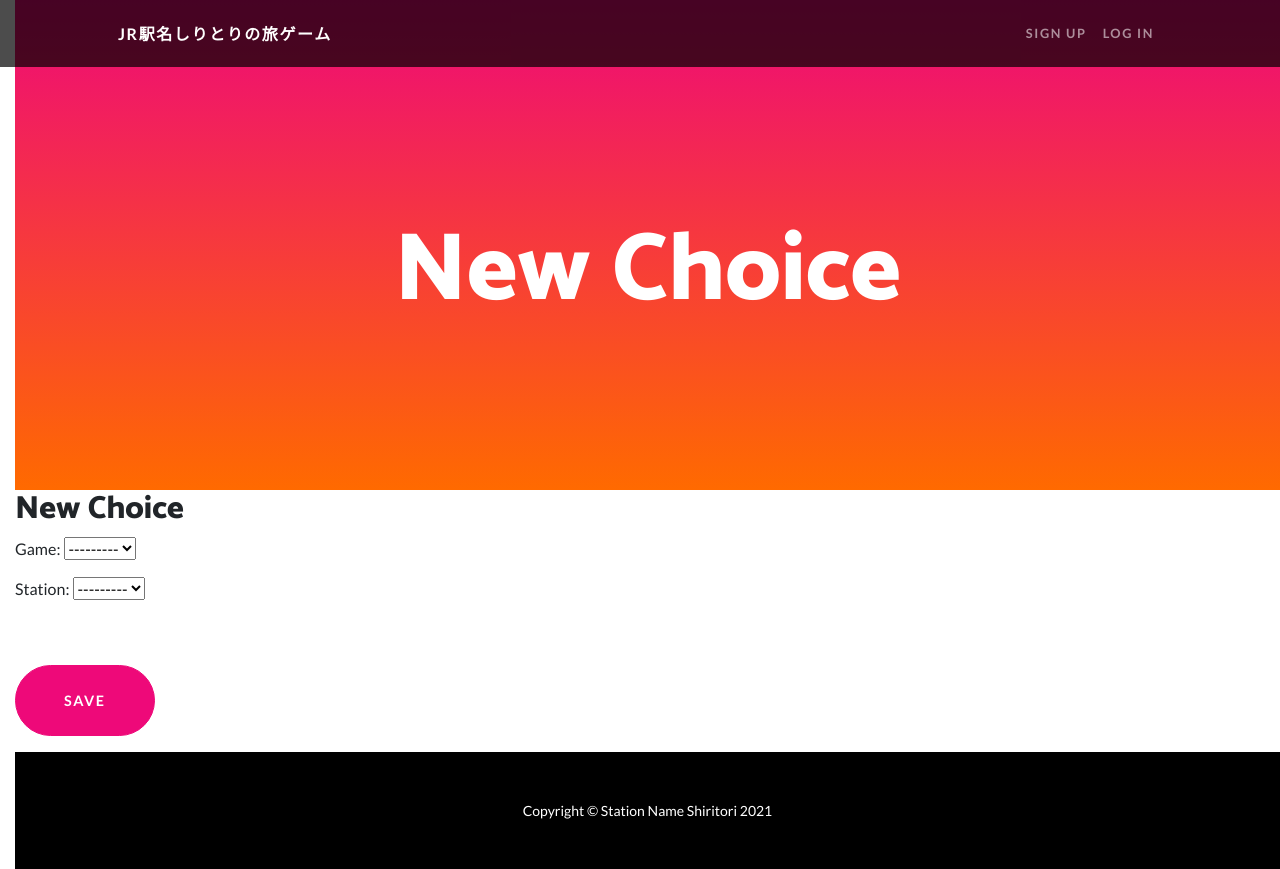
After one commit to shimachuu/shiritori, a Django app: page /game/choice/ in a window 1280 px wide. The commit adds this page. Run offline with Django 3.2, Linux system fonts and the light colour scheme; data that the repository does not hold is empty; some libraries are stand-ins or nearby versions.

Commit message:
しりとりはできるがchoiceが保存できない

```diff
--- a/stapp/admin.py
+++ b/stapp/admin.py
@@ -1,5 +1,5 @@
 from django.contrib import admin
-from .models import Prefecture, MstTestStation, TestGame
+from .models import Prefecture, MstTestStation, TestGame, TestChoice
 
 # django-import-exportsの設定
 from import_export import resources
@@ -46,3 +46,4 @@ class MstTestStationAdmin(ImportExportModelAdmin):
 admin.site.register(Prefecture, PrefectureAdmin)
 admin.site.register(MstTestStation, MstTestStationAdmin)
 admin.site.register(TestGame)
+admin.site.register(TestChoice)
--- a/stapp/forms.py
+++ b/stapp/forms.py
@@ -1,6 +1,6 @@
 from django import forms
 
-from .models import TestGame
+from .models import Prefecture, MstTestStation, TestGame, TestChoice
 
 
 class TestGameForm(forms.ModelForm):
@@ -8,3 +8,24 @@ class TestGameForm(forms.ModelForm):
     class Meta:
         model = TestGame
         fields = ('start_station', 'goal_station',)
+
+
+class TestChoiceForm(forms.ModelForm):
+
+    class Meta:
+        model = TestChoice
+        fields = ('game','station')
+
+    def __init__(self, game_id, start_letter, *args, **kwargs):
+
+        # https://sleepless-se.net/2018/07/10/django%E3%83%95%E3%82%A9%E3%83%BC%E3%83%A0%E5%86%85%E3%81%AE%E9%96%A2%E9%80%A3%E3%83%86%E3%83%BC%E3%83%96%E3%81%AB%E3%83%95%E3%82%A3%E3%83%AB%E3%82%BF%E3%83%BC%E3%82%92%E3%81%8B%E3%81%91%E3%82%8B/
+        # initメソッドを丸っと継承する（意味不明だがないと動かない）
+        super().__init__(*args, **kwargs)
+
+        # start_letter = kwargs.get("instance").start_letter
+        # start_letter = kwargs.pop('start_letter')
+        self.start_letter = start_letter # 成功！
+        self.fields['game'].initial = game_id
+
+        # https://codor.co.jp/django/about-filter
+        self.fields['station'].queryset = MstTestStation.objects.filter(first_letter=start_letter)
--- a/stapp/models.py
+++ b/stapp/models.py
@@ -43,3 +43,10 @@ class TestGame(models.Model):
 
     def __str__(self):
         return 'from ' + self.start_station.name_kata + ' to ' + self.goal_station.name_kata
+
+class TestChoice(models.Model):
+    game = models.ForeignKey(TestGame, on_delete=models.CASCADE)
+    station = models.ForeignKey(MstTestStation, on_delete=models.CASCADE)
+
+    def __str__(self):
+        return self.station.name_kata
--- a/stapp/templates/base.html
+++ b/stapp/templates/base.html
@@ -27,6 +27,7 @@
 
         <!---My style-->
         <link rel="stylesheet" type="text/css" href="{% static 'css/mystyle.css' %}">
+
         {% block head %}{% endblock %}
 
     </head>
--- /dev/null
+++ b/stapp/templates/new_choice.html
@@ -0,0 +1,32 @@
+{% extends 'base.html' %}
+
+{% load static %}
+
+{% block title %}New Choice｜JR駅名しりとりの旅ゲーム{% endblock %}
+
+{% block header %}
+
+<header class="masthead text-center text-white">
+    <div class="masthead-content">
+        <div class="container">
+            <h1 class="masthead-heading mb-0">New Choice</h1>
+        </div>
+    </div>
+
+</header>
+
+
+{% endblock %}
+
+{% block contents %}
+
+<h2>New Choice</h2>
+<form method="POST" class="post-form">
+    {% csrf_token %}
+    {{ form.as_p }}
+    <button type="submit" class="btn btn-primary btn-xl rounded-pill mt-5">Save</button>
+</form>
+
+
+
+{% endblock %}
--- a/stapp/urls.py
+++ b/stapp/urls.py
@@ -8,5 +8,5 @@ app_name = 'stapp'
 urlpatterns = [
     path('', views.IndexView.as_view(), name="index"),
     path('game/new/', views.new_game, name='new_game'),
-    # path('game/select/', views.choice, name='choice')
+    path('game/choice/', views.new_choice, name='new_choice')
 ]
--- a/stapp/views.py
+++ b/stapp/views.py
@@ -1,6 +1,13 @@
-from django.shortcuts import render
+from django.shortcuts import render, redirect
+from django.urls import reverse, reverse_lazy
+from urllib.parse import urlencode
 from django.views import generic
-from .forms import TestGameForm
+from .models import Prefecture, MstTestStation, TestGame, TestChoice
+from .forms import TestGameForm, TestChoiceForm
+
+from django.http import HttpResponse
+
+from django.views.generic import FormView
 
 # Create your views here.
 
@@ -9,27 +16,131 @@ class IndexView(generic.TemplateView):
 
 
 def new_game(request):
+
     if request.method == "POST":
         form = TestGameForm(request.POST)
 
+        # 入力内容のチェック
+        if form.is_valid():
+            game = form.save(commit=False) # 仮登録
+            game.player = request.user
+
+            # スタート地点の尻文字を、1選択目に渡したい
+            game.start_letter = game.start_station.last_letter
+
+            # ゴール地点の頭文字をゲームIDに登録しておく（ゴール判定に使いたいな）
+            game.goal_letter = game.goal_station.first_letter
+
+            # start_dateは登録日時が自動入力
+
+            # DBに保存
+            game.save()
+
+            # 最初の駅選択に必要な情報を変数（dictionary型）にまとめ、url連結用に変換
+            params = urlencode({
+                'game': game.pk,
+                'start_letter': game.start_letter,
+                'goal_letter': game.goal_letter,
+            })
+
+            # 選択画面(urlのname='new_choice')のパスを取得
+            redirect_url = reverse('stapp:new_choice')
+
+            #ゲームIDを渡して選択画面へ移動＝'views.new_choice'を呼び出す
+            url = f'{redirect_url}?{params}' # 'f'について　https://note.nkmk.me/python-f-strings/
+            return redirect(url)
+    else: # ← methodが'POST'ではない = 最初のページ表示時の処理
+        form = TestGameForm()
+    return render(request, 'new_game.html', {'form': form})
+
+
+
+def new_choice(request):
+
+    '''
+    # new_gameもしくは前の選択から受け取った変数paramsを分解
+    # https://djangobrothers.com/blogs/django_redirect_with_parameters/
+    game_id = request.GET.get('game') # gameID。これはしりとりが続く限り引き継いでいく秘伝のタレ
+    start_letter = request.GET.get('start_letter') # 最初の文字。querysetをfilterする
+    '''
+
+
+    if request.method == "POST":
+
+        # return HttpResponse(request.POST.get('game', 'nogame_') + request.POST.get('station', 'noletter'))
+
+        game_id = request.POST.get('game') # 受け取ったPOSTデータ
+
+        station_id = request.POST.get('station')
+        start_letter = MstTestStation.objects.get(pk=station_id).last_letter
+
+
+        form = TestChoiceForm(game_id, start_letter, data=request.POST) # ← 受け取ったPOSTデータを渡す
+
         #入力内容のチェック
         if form.is_valid():
-            game = form.save(commit=False)
-            game.player = request.user
+            choice = form.save(commit=False)
+            choice.game = game_id
 
-            #スタート地点の尻文字を、1選択目に渡したい
-            game.start_letter = game.start_station.last_letter
+            choice.save()
 
-            #ゴール地点の頭文字をゲームIDに登録しておく（ゴール判定に使いたい
-            game.goal_letter = game.goal_station.first_letter
+            # 最初の駅選択に必要な情報を変数（dictionary型）にまとめ、url連結用に変換
+            params = urlencode({
+                'game': choice.game,
+                'start_letter': choice.station.last_letter
+            })
 
-            #start_dateは登録日時が自動入力
+            # 選択画面(urlのname='new_choice')のパスを取得
+            #redirect_url = reverse('stapp:new_choice')
 
-            game.save()
+            #ゲームIDを渡して選択画面へ移動＝'views.new_choice'を呼び出す
+            #url = f'{redirect_url}?{params}' # 'f'について　https://note.nkmk.me/python-f-strings/
 
-            #ゲームIDを渡して選択画面へ誘導
-            #return redirect('select', var=game.pk)
-    else:
-        form = TestGameForm()
+            form = TestChoiceForm(choice.game, choice.station.last_letter)
 
-    return render(request, 'new_game.html', {'form': form})
+            return render(request, 'new_choice.html', {'form': form})
+
+            # '''
+            #return redirect(url)
+        else:
+            return HttpResponse("invalid") # なぜだ…
+    else: # ← methodが'POST'ではない = 最初のページ表示時の処理
+
+        # new_gameもしくは前の選択から受け取った変数paramsを分解
+        # https://djangobrothers.com/blogs/django_redirect_with_parameters/
+        game_id = request.GET.get('game') # gameID。これはしりとりが続く限り引き継いでいく秘伝のタレ
+        start_letter = request.GET.get('start_letter') # 最初の文字。querysetをfilterする
+
+        form = TestChoiceForm(game_id, start_letter)
+
+    return render(request, 'new_choice.html', {'form': form})
+
+    # ゴール判定は https://qiita.com/maisuto/items/33dfeb58f5953d1c5fdf の
+    # 「投票処理」を参考にして実装しよう
+
+    # return render(request, 'new_choice.html', params)
+
+
+
+
+class NewChoice(FormView):
+    # model = TestChoice
+
+    form_class = TestChoiceForm
+    template_name = 'new_choice.html'
+    success_url = 'stapp:new_choice'
+
+    def get(self, request, *args, **kwargs):
+        form_class = self.get_form_class()
+        form = form_class(game_id=request.GET.get('game'),start_letter=request.GET.get('start_letter'))
+
+
+    def get_form_kwargs(self):
+        kwargs = super().get_form_kwargs() # 継承？ようわからん
+        kwargs = {
+            'game_id': request.GET.get('game'),
+            'start_letter': request.GET.get('start_letter'), # 最初の文字。querysetをfilterする
+        }
+        return kwargs
+
+        #リダイレクトはどうやる？'''
--- a/static/css/mystyle.css
+++ b/static/css/mystyle.css
@@ -1,3 +1,7 @@
+body {
+    padding-left: 15px;
+}
+
 body, #wrapper {
     display: flex;
     flex-direction: column;
```
Also changed, not shown: stapp/templates/new_game.html (+3 -8 lines).
